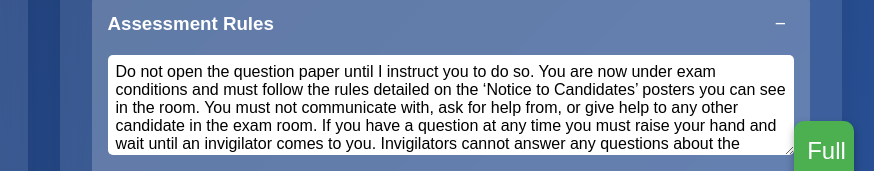
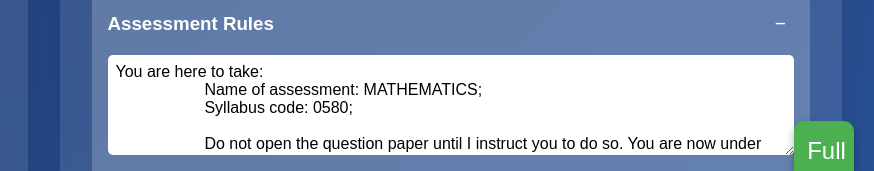
Before and after one commit to garyprojects/garyprojects.github.io, a plain HTML site: page clock/assessment.html in a window 1280 px wide. Shown: the part 599-770 px from the top of the page, 406-1280 px from the left. Drawn offline with Linux system fonts and the light colour scheme.

Commit message:
Update assessment rules in HTML file

```diff
--- a/clock/assessment.html
+++ b/clock/assessment.html
@@ -555,31 +555,47 @@
                 <button class="tts-toggle" id="ttsToggle">−</button>
             </div>
             <div class="tts-content" id="ttsContent">
-                <textarea id="ttsText" placeholder="Enter Assessment rules to be read aloud...">Do not open the question paper until I instruct you to do so. You are now under exam conditions and must follow the rules detailed on the ‘Notice to Candidates’ posters you can see in the room. You must not communicate with, ask for help from, or give help to any other candidate in the exam room. If you have a question at any time you must raise your hand and wait until an invigilator comes to you. Invigilators cannot answer any questions about the content of the question paper.
+                <textarea id="ttsText" placeholder="Enter Assessment rules to be read aloud...">You are here to take:
+                    Name of assessment: MATHEMATICS;
+                    Syllabus code: 0580;
 
-                    You are not allowed to have any unauthorised items in the exam room. If you have any unauthorised items, including mobile phones or any kind of electronic device you must hand them in now. If you do not hand them in your results may be cancelled
+                    Do not open the question paper until I instruct you to do so. You are now under exam conditions and must follow the rules detailed on the ‘Notice to Candidates’ posters you can see in the room. You must not communicate with, ask for help from, or give help to any other candidate in the exam room. If you have a question at any time you must raise your hand and wait until an invigilator comes to you. Invigilators cannot answer any questions about the content of the question paper.
 
-                    You are here to take:
-                    Name of assessment: MATHEMATICS
-                    Syllabus code: 0580
-                    You should have a question paper on your desk.
+                    You are not allowed to have any unauthorised items in the exam room. If you have any unauthorised items, including mobile phones or any kind of electronic device you must hand them in now. If you do not hand them in your results may be cancelled.
 
-                    As well as the question paper you should have:
-                    an answer booklet or answer sheets, pens and pencils.
+                    No communication devices should be brought into the venue but if this is unavoidable, you must turn them off (including the alarm function) and put them under the chair in a position clearly visible to the invigilators.  If an electronic/communication device (e.g. PDA, mobile phones, tablets, MP3 players, electronic dictionaries, databank watches, smartwatches, Bluetooth headsets, pagers, etc.), is found in your pocket / on your body, you will be disqualified for the paper being examined.  If the electronic/communication device placed under the chair is found switched on or sounded during the examination, you may receive mark penalties.  Please note that the Campus cannot be held responsible for the security of these items in the examination venue.  Such devices must not be taken away should you go to lavatory during the examination.  However, you may request the invigilator to keep them temporarily.
 
-                    You should now check the front of the exam paper to make sure you have the correct paper, and you should read through the instructions on the front, but do not open the question paper until you are told to do so.
+                    You must put all your personal belongings including all electronic/communication devices (e.g. PDA, mobile phones, tablets, MP3 players, electronic dictionary, data bank watches, smartwatches, Bluetooth headsets, pagers, etc) in small bags that can be properly closed with a zip/buckle.  All the bags, books including electronic/communication devices and all unauthorized materials must be placed under the chair in a position clearly visible to the invigilator.  Check to ensure you do not have in your possession, or on your desk, any material relating to the examination.  If you are subsequently found to be in possession of such materials you will be considered to be cheating. You may not leave the venue during the first 30 minutes and during the final 15 minutes of the examination.
 
-                    Write clearly in blue or black ink using a ballpoint pen.
-                    Do not use any kind of correcting fluid or tape.
-                    Do not use highlighters on your answer booklets or answer sheets.
-                    Do any rough work on the answer booklets or answer sheets provided. Cross through it neatly so it can be seen.
+                    If during the examination you are suspected of cheating, the front cover of your answer book will be signed by the Invigilator to indicate that suspected cheating occurred.  Any unauthorised material will be taken from you and you will subsequently be required to present yourself to a Disciplinary Hearing.
 
-                    Check your candidate details on the front of your desk are correct and then write the following on the front of the answer booklet or answer sheets:
-                    Your name,
-                    Candidate number,
-                    Syllabus and component number as detailed on the front of the question paper.
+                    Place your Student/Trainee ID card or Hong Kong ID card on the top right corner of the desk so that we can check them.
 
-                    I will let you know when there are five minutes of the assessment left.
+                    Do not turn the page of the question paper until you are told to do so.
+
+                    You must not communicate with any other student/trainee, nor do anything to cause a distraction.  Any misconduct will be reported and action taken.
+
+                    Eating and drinking is not allowed in the venue.  If you need to drink water (to accompany medication for example) or have any other urgent needs, raise your hand to attract an Invigilator's attention.
+
+                    You may not leave the venue during the first 30 minutes and during the final 15 minutes of the examination.
+
+                    We will announce the time remaining at the 30 minutes, 15 minutes and 5 minutes before the end of the examination.
+
+                    You are now under examination conditions.  Please do not write anything until you are told to do so.
+
+                    /////
+                    /////
+
+                    Time is up.  Stop writing.
+
+                    Check that you have written your name and student/trainee number clearly on the answer book and all special or supplementary answer sheets.
+
+                    Remain seated quietly until all question papers (if applicable), answer books and supplementary answer sheets have been collected and counted.
+
+
+
+
+
 
 
                 </textarea>
```
